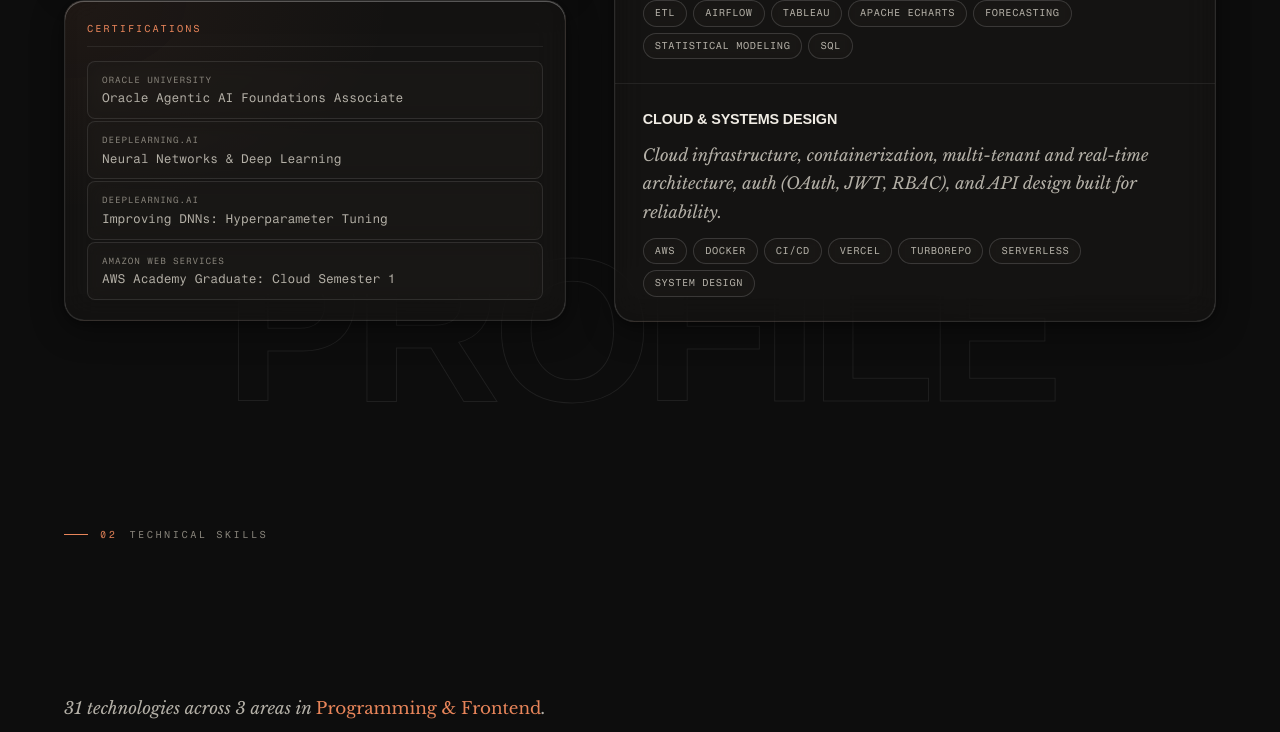
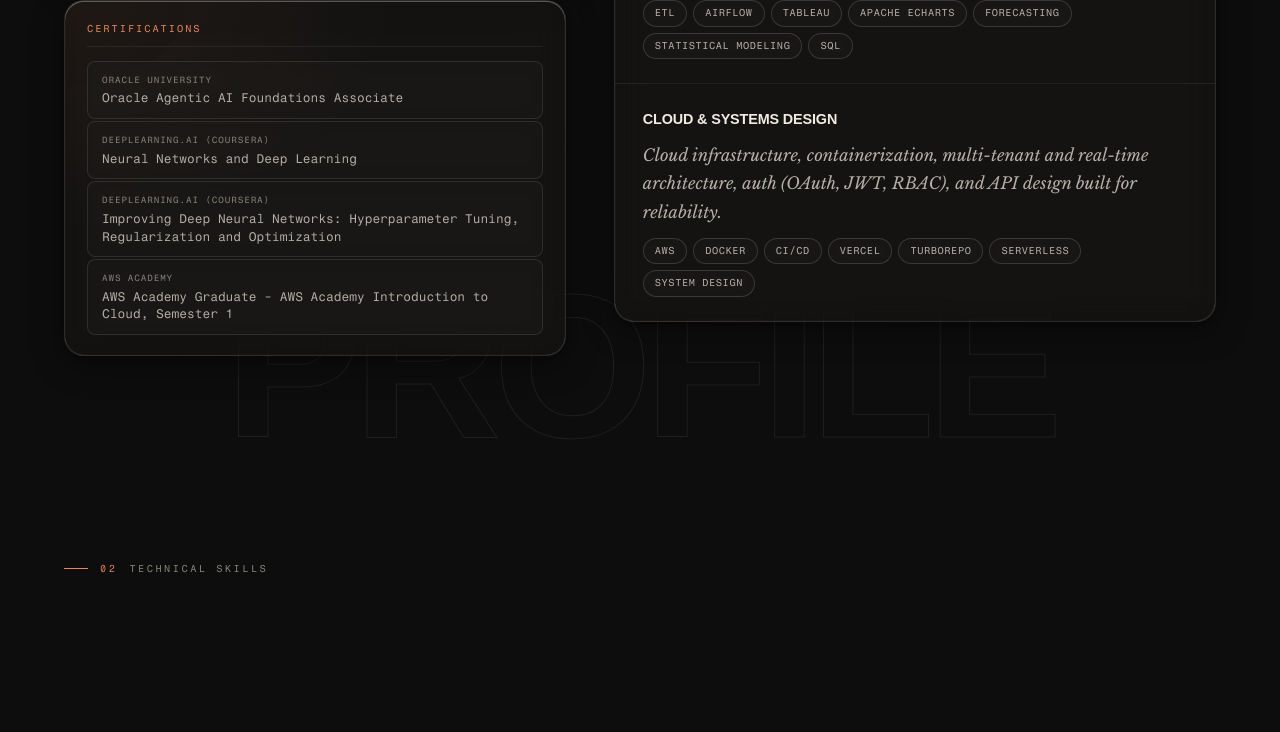
Before and after one commit to Udit013/uditagarwal-portfolio-website, a React (Vite) app: page / in a window 1280 px wide. Shown: the part 2320-3052 px from the top of the page. Built offline with nearby package versions, Linux system fonts and the light colour scheme; a web font is replaced by a local one.

Commit message:
Use the official certification names and issuers
Correct the AWS Academy course title and issuer, spell out the second
DeepLearning.AI course, and credit both to Coursera.

```diff
--- a/src/data/content.ts
+++ b/src/data/content.ts
@@ -120,9 +120,9 @@ export const EDUCATION: Education[] = [
 
 export const CERTIFICATIONS = [
   { issuer: 'Oracle University', name: 'Oracle Agentic AI Foundations Associate' },
-  { issuer: 'DeepLearning.AI', name: 'Neural Networks & Deep Learning' },
-  { issuer: 'DeepLearning.AI', name: 'Improving DNNs: Hyperparameter Tuning' },
-  { issuer: 'Amazon Web Services', name: 'AWS Academy Graduate: Cloud Semester 1' },
+  { issuer: 'DeepLearning.AI (Coursera)', name: 'Neural Networks and Deep Learning' },
+  { issuer: 'DeepLearning.AI (Coursera)', name: 'Improving Deep Neural Networks: Hyperparameter Tuning, Regularization and Optimization' },
+  { issuer: 'AWS Academy', name: 'AWS Academy Graduate - AWS Academy Introduction to Cloud, Semester 1' },
 ]
 
 /* ── Skills — six categorized groups, each with labeled sub-categories.
--- a/src/data/terminal.ts
+++ b/src/data/terminal.ts
@@ -13,7 +13,7 @@ export const KB: Record<string, string> = {
 <span class="t-hi">projects</span>       Flagship projects
 <span class="t-hi">education</span>      Academic background
 <span class="t-hi">research</span>       IEEE publication &amp; AI/ML
-<span class="t-hi">certifications</span> Oracle, DeepLearning.AI &amp; AWS
+<span class="t-hi">certifications</span> Oracle, DeepLearning.AI &amp; AWS Academy
 <span class="t-hi">contact</span>        How to reach Udit
 <span class="t-hi">now</span>            What Udit is currently doing
 <span class="t-hi">github</span>         Open GitHub
@@ -106,17 +106,19 @@ Role:     Co-author
   Transformers · BERT · Prompt Engineering · RAG`,
 
   certifications: `<span class="t-hi">Oracle University</span>
-  Oracle Agentic AI Foundations Associate (1Z0-1157-26) · Sep 2026
+  Oracle Agentic AI Foundations Associate · Sep 2026
 
-<span class="t-hi">DeepLearning.AI</span>
+<span class="t-hi">DeepLearning.AI (Coursera)</span>
   Neural Networks and Deep Learning
   Credential: ZKQGVGVJGDX7 · Sep 2023
 
-  Improving Deep Neural Networks: Hyperparameter Tuning
+  Improving Deep Neural Networks: Hyperparameter Tuning,
+  Regularization and Optimization
   Credential: ZLN2LZ2YZNLE · Sep 2023
 
-<span class="t-hi">Amazon Web Services</span>
-  AWS Academy Graduate: Cloud Semester 1 · Jul 2023`,
+<span class="t-hi">AWS Academy</span>
+  AWS Academy Graduate - AWS Academy Introduction to Cloud,
+  Semester 1 · Jul 2023`,
 
   contact: `<span class="t-hi">Email</span>     agarwaludit13@gmail.com
 <span class="t-hi">Phone</span>     +1 (930) 904-4901
@@ -162,6 +164,6 @@ export const CHAT_FAQ: { q: RegExp; a: string }[] = [
   { q: /llm|voice|gemini|vapi|gpt|generative|qlora|fine.?tun|rag|agent/i, a: 'LLM work spans QLoRA/PEFT fine-tuning (Qwen2.5-7B), cited RAG over PubMed with pgvector, LangGraph multi-agent workflows with per-claim citation verification, Gemini API, Ollama, and LLM evaluation with lm-evaluation-harness. Built Veritome, a live biomedical research assistant, and voice interviews on browser-native speech + Gemini.' },
   { q: /data|etl|tableau|airflow|pipeline|analytics|forecast/i, a: 'Strong data engineering & analytics: ETL pipelines, PostgreSQL, forecasting, cohort retention, and A/B testing; see CoreSightIQ, which unifies three analytics products on one core engine with auditable, calibrated metrics (walk-forward backtesting, Brier/ECE).' },
   { q: /location|remote|reloc|where/i, a: 'Based in Bloomington, IN (EST). Open to remote, hybrid, and relocation.' },
-  { q: /cert|aws|deeplearning/i, a: 'Certifications: Oracle Agentic AI Foundations Associate (Sep 2026), DeepLearning.AI Neural Networks & Improving DNNs (Sep 2023), AWS Academy Cloud Graduate (Jul 2023).' },
+  { q: /cert|aws|deeplearning/i, a: 'Certifications: Oracle Agentic AI Foundations Associate (Oracle University, Sep 2026), Neural Networks and Deep Learning plus Improving Deep Neural Networks (DeepLearning.AI on Coursera, Sep 2023), and AWS Academy Graduate - Introduction to Cloud, Semester 1 (Jul 2023).' },
   { q: /now|current|exploring/i, a: 'Currently: Senior Consultant at Heartland Community Network and IT Services Consultant at IU UITS. Exploring LLM agents, real-time voice AI, and cloud-native systems.' },
 ]
```
Also changed, not shown: 1 other file (tests, documents, lock files or other folders).
